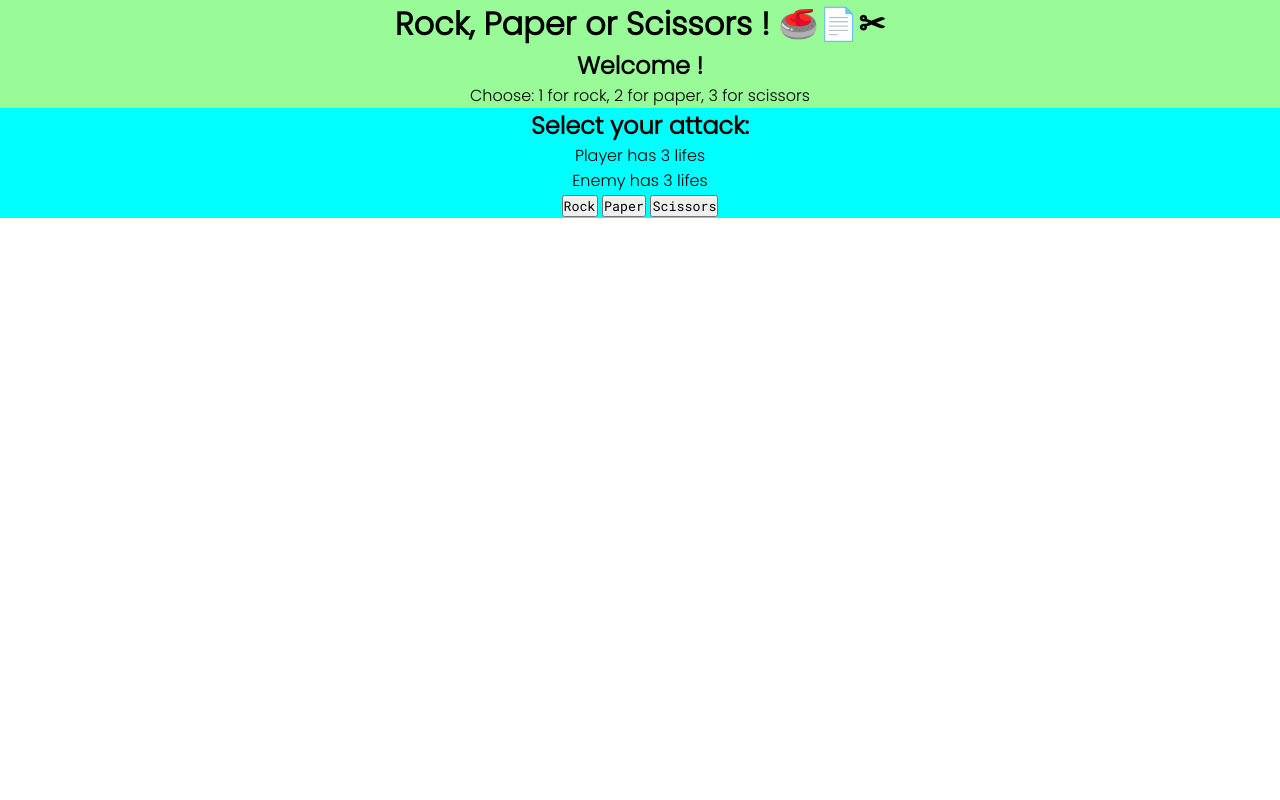
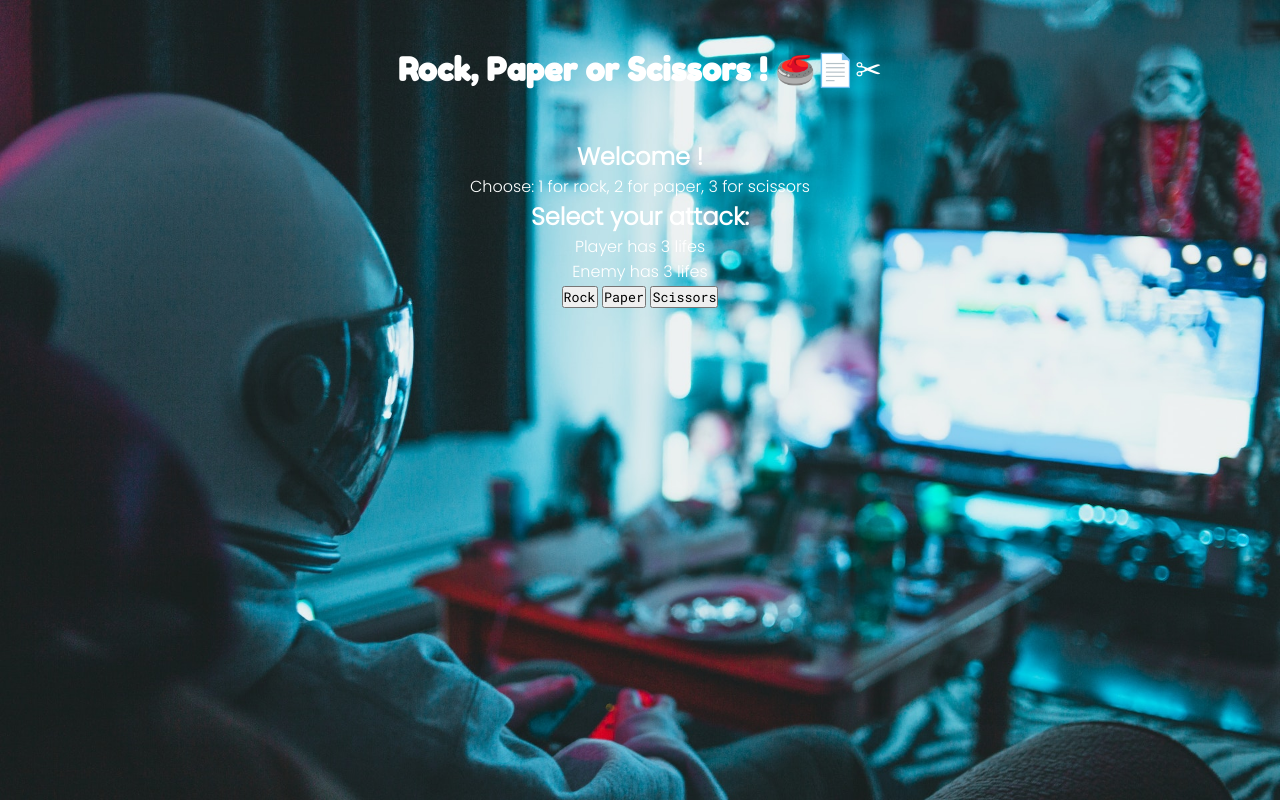
Before and after one commit to Lujan2408/rock-paper-scissors.github.io, a plain HTML site: page index.html in a window 1280 px wide. Drawn offline with Linux system fonts and the light colour scheme.

Commit message:
Se añade el background image

```diff
--- a/main.css
+++ b/main.css
@@ -1,3 +1,6 @@
+@import 'https://fonts.googleapis.com/css2?family=Fredoka+One&display=swap';
+/* font-family:fredoka one,cursive;  */
+
 @import url('https://fonts.googleapis.com/css2?family=Roboto+Mono&display=swap');
 /* font-family: 'Roboto Mono', monospace; */
 @import url('https://fonts.googleapis.com/css2?family=Poppins:wght@300&display=swap');
@@ -12,17 +15,24 @@
 
 body {
     font-family: 'Poppins', sans-serif;
+    background-image: url(./background-image/background.jpg);
+    background-repeat: no-repeat;
+    background-size: cover;
+    color: white;
+}
+
+#main-title {
+    font-family: fredoka one,cursive;
+    padding: 50px;
 }
 
 #main-elements {
-    background-color: palegreen;
     display: flex;
     flex-direction: column;
     align-items: center;
 }
 
 #choose-attack {
-    background-color: aqua;
     display: flex;
     flex-direction: column;
     align-items: center;
@@ -33,7 +43,6 @@ body {
 }
 
 #messages {
-    background-color: bisque;
     display: flex;
     flex-direction: column;
     align-items: center;
@@ -42,7 +51,6 @@ body {
 #reset-section {
     display: flex;
     justify-content: center;
-    background-color: seagreen;
 }
 
 #reset-button {
```
Also changed, not shown: background-image/background.jpg (added).
